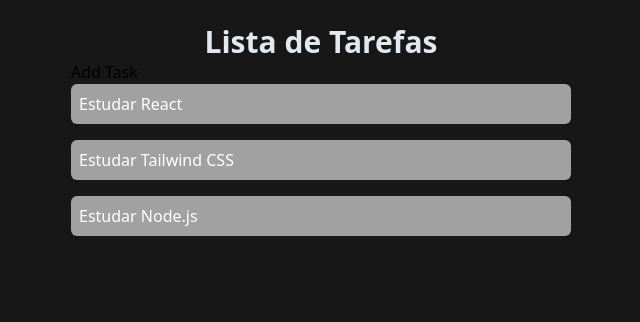
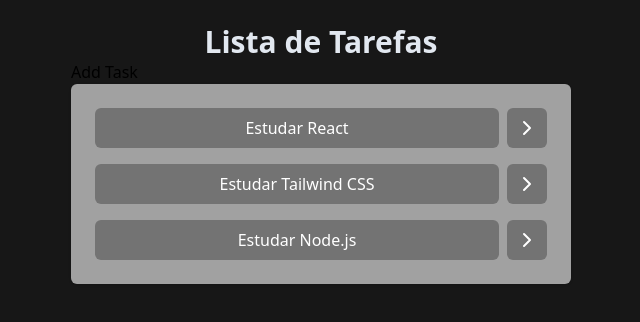
Before and after one commit to gabrielrech06/lista-tarefas, a React (Vite) app: page / in a window 1280 px wide. Shown: the top 322 px of the page, without its empty margins (319-959 px from the left). Built offline with nearby package versions, Linux system fonts and the light colour scheme.

Commit message:
Adicionando botão de detalhes

```diff
--- a/package.json
+++ b/package.json
@@ -11,6 +11,7 @@
   },
   "dependencies": {
     "@tailwindcss/vite": "^4.0.6",
+    "lucide-react": "^0.475.0",
     "react": "^19.0.0",
     "react-dom": "^19.0.0",
     "tailwindcss": "^4.0.6"
--- a/src/components/Tasks.jsx
+++ b/src/components/Tasks.jsx
@@ -1,8 +1,15 @@
+import { ChevronRightIcon } from "lucide-react";
+
 const Tasks = (props) => {
   return (
-    <ul className="space-y-4">
+    <ul className="space-y-4 p-6 bg-neutral-400 rounded-md shadow">
       {props.tasks.map((task) => (
-        <li key={task.id} className="bg-neutral-400 text-white p-2 rounded-md"> {task.title}</li>
+        <li key={task.id} className="flex gap-2">
+          <button className="bg-neutral-500 w-full text-white p-2 rounded-md">{task.title}</button>
+          <button className="bg-neutral-500 p-2 rounded-md text-white">
+            <ChevronRightIcon />
+          </button>
+        </li>
       ))}
     </ul>
   );
```
Also changed, not shown: 1 other file (tests, documents, lock files or other folders).
